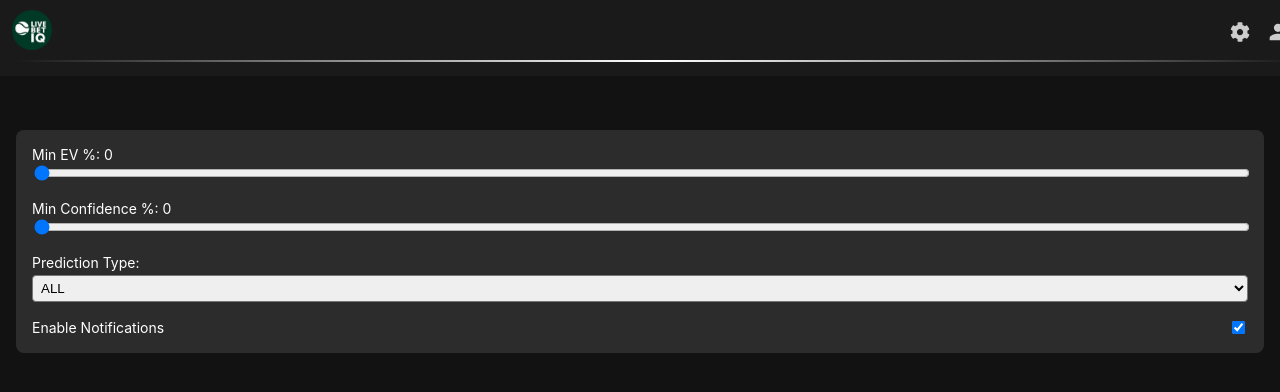
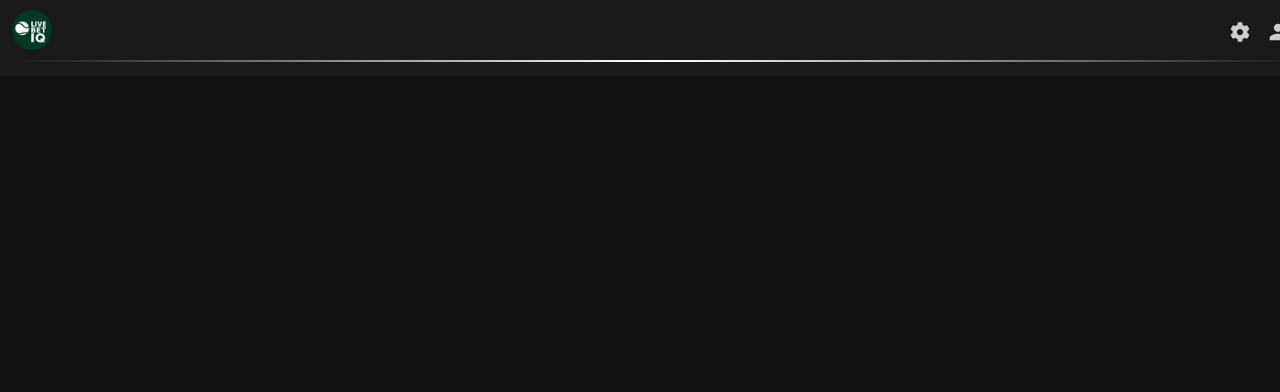
Before and after one commit to timptochop/livebetiq3, a React (Create React App) app: page / in a window 1280 px wide. Shown: the top 392 px of the page. Built offline with nearby package versions, Linux system fonts and the light colour scheme; a small style sheet from the web is missing.

Commit message:
Shifted only login icon 1 step left

```diff
--- a/src/LiveTennis.js
+++ b/src/LiveTennis.js
@@ -6,7 +6,6 @@ import {
   generateLabel,
   generateNote
 } from './ai/aiEngine';
-import AIControlPanel from './components/AIControlPanel';
 import './components/PredictionCard.css';
 
 function LiveTennis() {
@@ -37,7 +36,6 @@ function LiveTennis() {
             return { ...match, ev, confidence, aiLabel, aiNote };
           });
 
-          // Play sound if new SAFE or RISKY prediction appears
           const newSafeOrRisky = enriched.find(
             (match) =>
               !prevMatchIds.current.has(match.id) &&
@@ -84,7 +82,7 @@ function LiveTennis() {
 
   return (
     <div style={{ backgroundColor: '#121212', padding: '80px 16px 20px', minHeight: '100vh' }}>
-      <AIControlPanel filters={filters} setFilters={setFilters} />
+      {/* Removed <AIControlPanel /> from here */}
       {filteredMatches.map((match) => (
         <div key={match.id} className="prediction-card">
           <div className="top-row">
```
